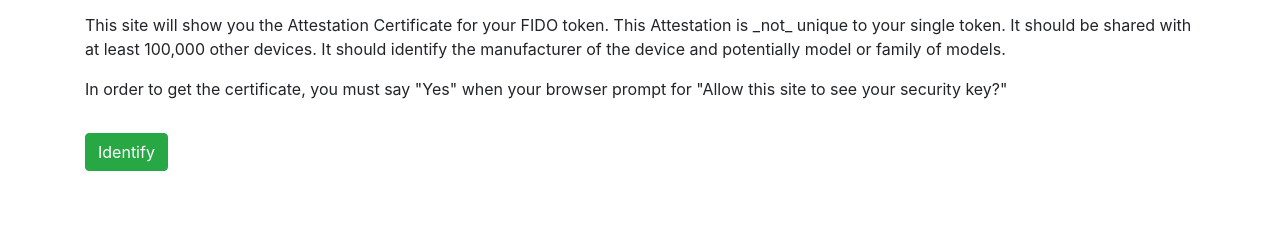
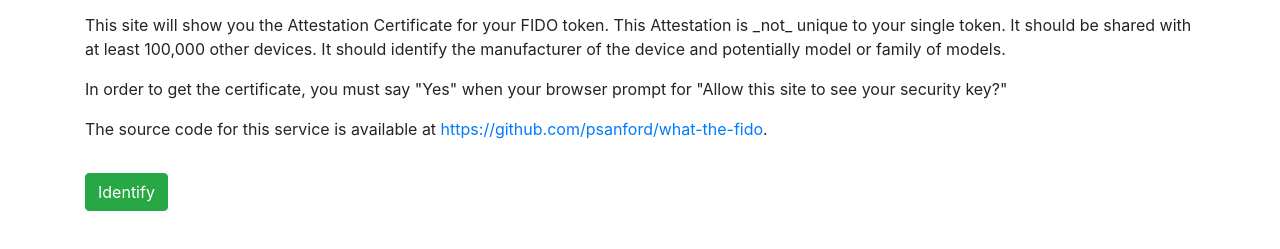
Before and after one commit to psanford/what-the-fido, a plain HTML site: page index.html in a window 1280 px wide. Shown: the part 107-356 px from the top of the page. Drawn offline with nearby package versions, Linux system fonts and the light colour scheme.

Commit message:
Add link to github

```diff
--- a/index.html
+++ b/index.html
@@ -16,6 +16,7 @@
 	    <p>Identify your FIDO token based on its Attestation Certificate.</p>
       <p>This site will show you the Attestation Certificate for your FIDO token. This Attestation is _not_ unique to your single token. It should be shared with at least 100,000 other devices. It should identify the manufacturer of the device and potentially model or family of models. </p>
       <p>In order to get the certificate, you must say "Yes" when your browser prompt for "Allow this site to see your security key?"</p>
+      <p>The source code for this service is available at <a href="https://github.com/psanford/what-the-fido">https://github.com/psanford/what-the-fido</a>.</p>
 
 			<p class="hide lead" id="registerLoading">Identifying... Please tap your authenticator.</p>
 
```
